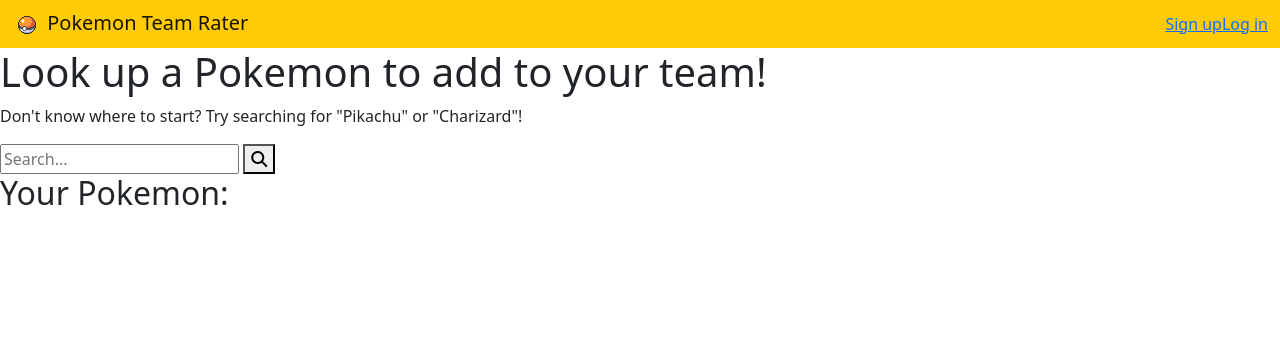
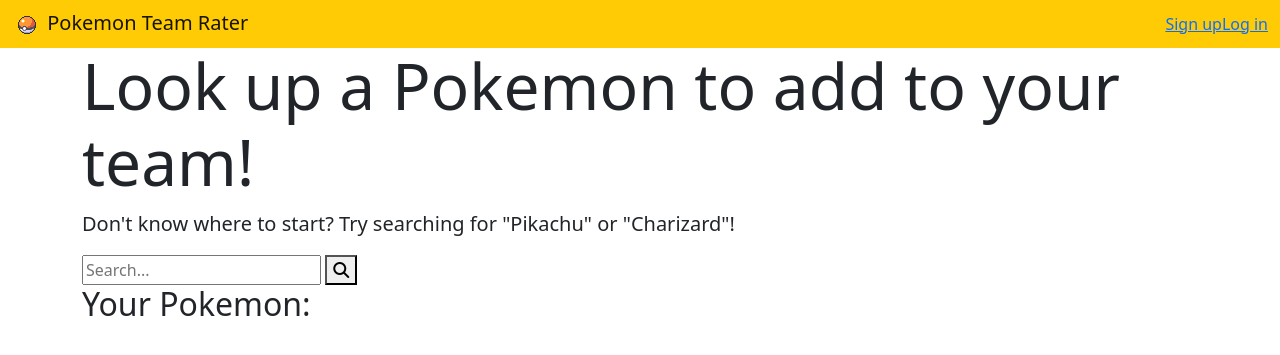
Before and after one commit to geenajackson/pokemon-team-rater, a Flask app: template templates/pokemon/search.html in a window 1280 px wide. Shown: the top 355 px of the page. Run offline with Flask 2, Linux system fonts and the light colour scheme; the template is opened without the code that fills it, so the values that code supplies are empty; some libraries are stand-ins or nearby versions.

Commit message:
add container and spacing for displaying searched pokemon

```diff
--- a/templates/pokemon/search.html
+++ b/templates/pokemon/search.html
@@ -4,8 +4,9 @@
 
 {% block content %}
 
-<h1>Look up a Pokemon to add to your team!</h1>
-<p>Don't know where to start? Try searching for "Pikachu" or "Charizard"!</p>
+<div class="container">
+    <h1 class="display-3">Look up a Pokemon to add to your team!</h1>
+    <p class="lead">Don't know where to start? Try searching for "Pikachu" or "Charizard"!</p>
 
     <form id="pokemon-search">
         <input id="term" type="text" placeholder="Search...">
@@ -14,7 +15,11 @@
 
     <div id="pokemon-display">
         <h2>Your Pokemon:</h2>
+        <form>
 
+        </form>
+
+    </div>
 </div>
 
 {% endblock %}
```
Lines whose indentation alone changed are shown as unchanged.
